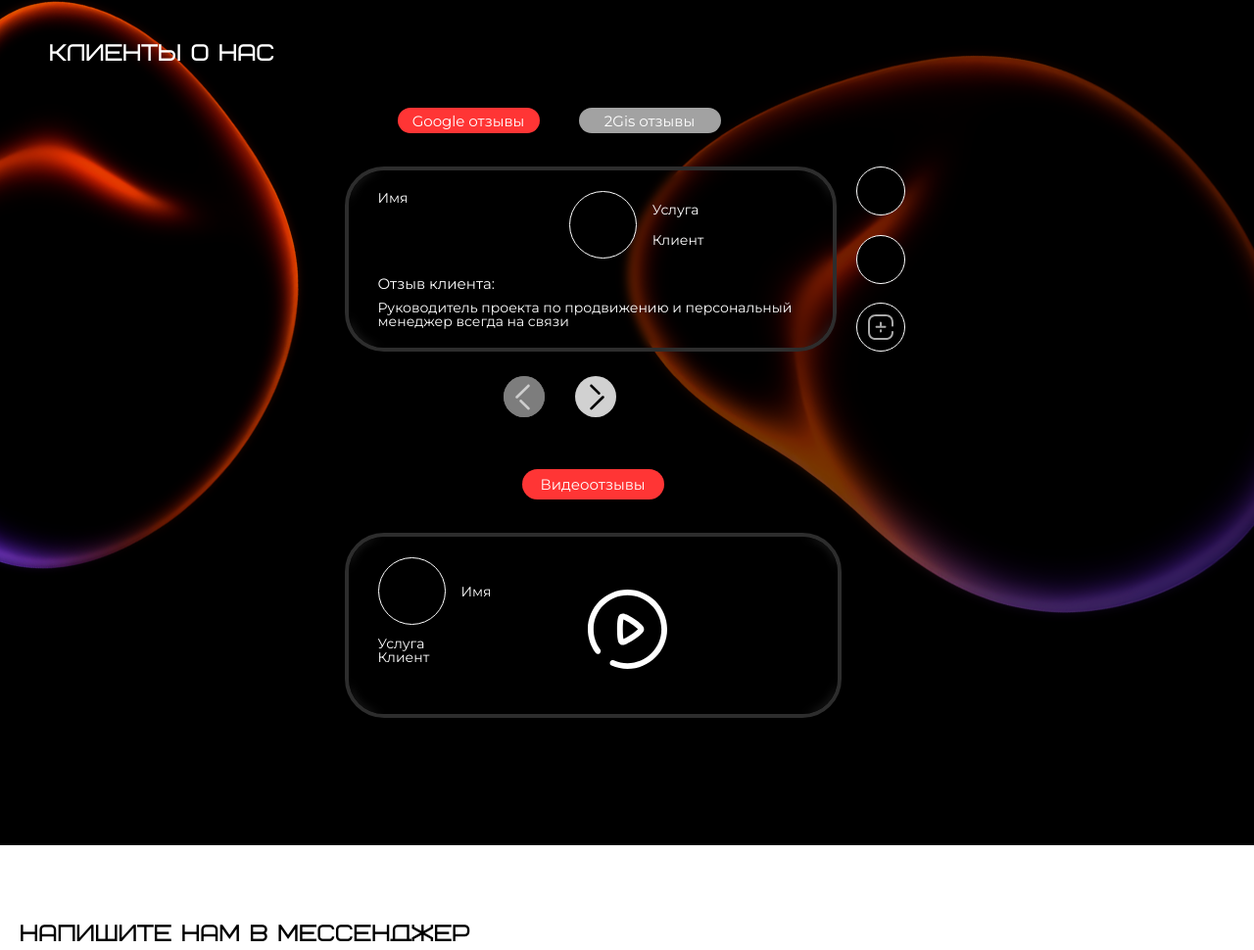
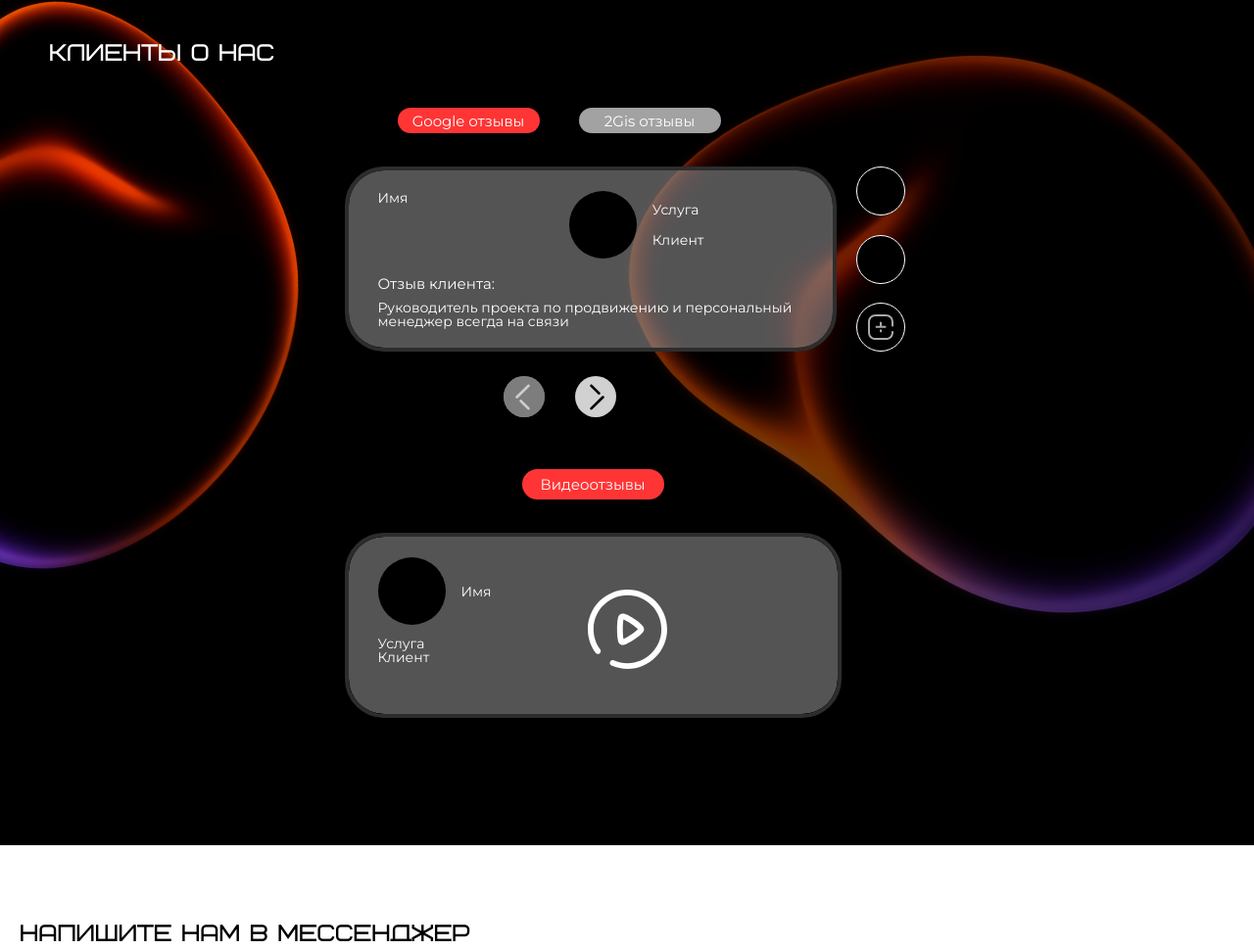
Before and after one commit to bossmityab612/admaker, a plain HTML site: page index.html in a window 1280 px wide. Shown: the part 6018-6988 px from the top of the page at 98% size. Drawn offline with nearby package versions, Linux system fonts and the light colour scheme.

Commit message:
style: reviews block fixed...

```diff
--- a/pages/index.css
+++ b/pages/index.css
@@ -1730,17 +1730,61 @@ h6 {
     border-radius: 40px;
     margin: 0;
     overflow: hidden;
-    /* opacity: .6; */
-    /* background-color: #2D2D2D; */
+    position: relative;
+}
+
+
+.reviews__block-background-block {
+    padding: 21px 30px 0 30px;
+    height: 100%;
+    position: relative;
+}
+
+.reviews__block-background-block::before {
+    content: '';
+    position: absolute;
+    top: 0;
+    left: 0;
+    width: 100%;
+    height: 100%;
+    background-color: #8D8D8D;
+    opacity: .6;
+    z-index: -1;
+}
+
+.reviews__block-background-block-right {
+    position: relative;
+}
+
+.reviews__block-background-block-right::before {
+    content: '';
+    position: absolute;
+    top: 0;
+    left: 0;
+    width: 100%;
+    height: 100%;
+    -moz-backdrop-filter: blur(5px); /* Firefox */
+    -ms-backdrop-filter: blur(5px); /* IE and Edge */
+    -o-backdrop-filter: blur(5px); /* Opera */
+    backdrop-filter: blur(5px); /* Chrome and Safari */
+    z-index: -2;
 }
 
 .reviews__block-item-right {
     margin: 34px 0 0 0;
-}
-
-.reviews__block-background-block-right {
     position: relative;
 }
+
+/* .reviews__block-item-right::before {
+    content: '';
+    position: absolute;
+    top: 50%;
+    left: 50%;
+    width: 81px;
+    height: 81px;
+    background-image: url('../images/reviews-play-button.svg');
+    background-repeat: no-repeat;
+} */
 
 .reviews__play-image {
     position: absolute;
@@ -1751,15 +1795,6 @@ h6 {
     cursor: pointer;
 }
 
-.reviews__block-background-block {
-    -moz-backdrop-filter: blur(5px); /* Firefox */
-    -ms-backdrop-filter: blur(5px); /* IE and Edge */
-    -o-backdrop-filter: blur(5px); /* Opera */
-    backdrop-filter: blur(5px); /* Chrome and Safari */
-    padding: 21px 30px 0 30px;
-    height: 100%;
-}
-
 .reviews__icon-name-block {
     display: flex;
     max-width: 333px;
@@ -1801,7 +1836,6 @@ h6 {
     height: 69px;
     border-radius: 50%;
     background-color: #000;
-    border: 1px solid #fff;
 }
 
 .reviews__block-service-client {
@@ -1833,7 +1867,7 @@ h6 {
 
 .reviews .button-call {
     height: 49px;
-    margin-bottom: 70px;
+    margin-bottom: 0;
 }
 
 .reviews__circules-buttons {
```
